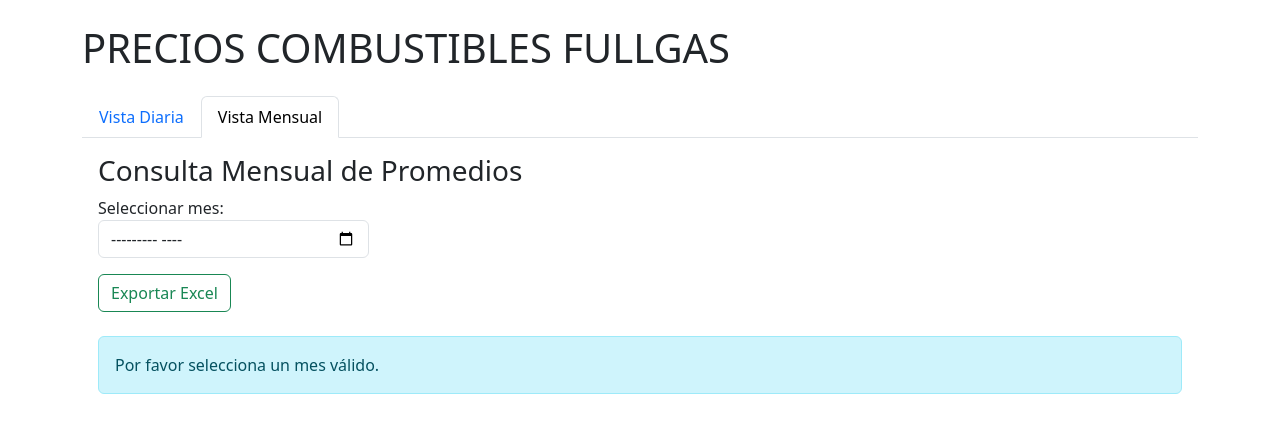
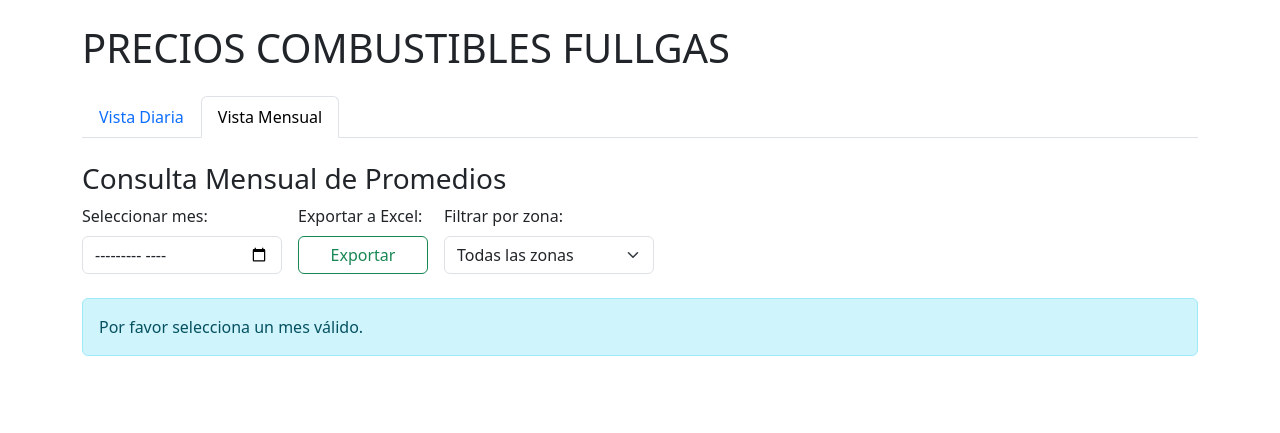
Before and after one commit to ContaFullgas/MODULOCOSTOS, a PHP site: page / in a window 1280 px wide, after a click on "Vista Mensual". Shown: the top 433 px of the page. Run offline with PHP 8.4, Linux system fonts and the light colour scheme.

Commit message:
Se agrego un selector de zonas al apartado mensual y se le acomodo el front end para que sea parecido al apartado diario, pero el mensual aún no funciona.

```diff
--- a/index.php
+++ b/index.php
@@ -37,9 +37,7 @@ date_default_timezone_set('America/Mexico_City');
 
     <div id="resultado"></div>
 
-
-
-    <div class="d-flex flex-wrap gap-3 mb-3">
+    <div class="d-flex flex-wrap gap-3 mb-2">
         <!-- Campo de fecha -->
         <div class="d-flex flex-column">
             <label for="fecha" class="form-label">Selecciona fecha:</label>
@@ -82,8 +80,6 @@ date_default_timezone_set('America/Mexico_City');
 
     </div>
 
-
-
     <div id="resultado_exportacion" class="mb-2"></div>
     <div id="resultado_generacion" class="mb-3"></div>
     <div id="resultado_verificar_registros" class="mb-3"></div>
@@ -91,20 +87,42 @@ date_default_timezone_set('America/Mexico_City');
   </div>
 
   <!-- TAB MENSUAL -->
-  <div class="tab-pane fade" id="mensual" role="tabpanel">
-    <div class="p-3">
-      <h3>Consulta Mensual de Promedios</h3>
-      <div class="form-group">
-        <label for="mes">Seleccionar mes:</label>
-        <input type="month" id="mes" class="form-control w-25" />
-        <!-- <button onclick="cargarPromedios()" class="btn btn-outline-primary mt-2">Consultar</button> -->
-         <!-- Nuevo botón Exportar -->
-        <button id="btnExportar" onclick="exportarExcelMensual()" class="btn btn-outline-success mt-3">Exportar Excel</button>
+<div class="tab-pane fade" id="mensual" role="tabpanel">
+  <!-- <div class="p-3"> -->
+    <br>
+    <h3>Consulta Mensual de Promedios</h3>
+
+    <!-- Contenedor de filtros y botones -->
+    <div class="d-flex flex-wrap gap-3 mb-3">
+      <!-- Campo de mes -->
+      <div class="d-flex flex-column">
+        <label for="mes" class="form-label">Seleccionar mes:</label>
+        <input type="month" id="mes" class="form-control" style="min-width: 200px;" />
+      </div>
+
+      <!-- Botón Exportar -->
+      <div class="d-flex flex-column">
+        <label class="form-label">Exportar a Excel:</label>
+        <button id="btnExportar" onclick="exportarExcelMensual()" class="btn btn-outline-success" style="width: 130px;">
+          Exportar
+        </button>
+      </div>
+
+      <!-- Filtro por zona -->
+      <div class="d-flex flex-column">
+        <label for="selectorZonaMensual" class="form-label">Filtrar por zona:</label>
+        <select id="selectorZonaMensual" class="form-select" style="min-width: 210px;">
+          <option value="">Todas las zonas</option>
+        </select>
+      </div>
     </div>
 
-      <div id="mensajePromedios" class="alert alert-info mt-4">
-        Selecciona un mes para consultar los promedios.
-      </div>
+    <!-- Mensaje informativo -->
+    <div id="mensajePromedios" class="alert alert-info mt-4">
+      Selecciona un mes para consultar los promedios.
+    </div>
+  <!-- </div> -->
+</div>
 
     <div class="table-responsive mt-3" id="tablaPromediosContainer" style="display: none;">
         <table class="table table-bordered table-hover align-middle text-center mt-4" id="tablaPromedios" style="border-radius: 12px; overflow: hidden;">
```
